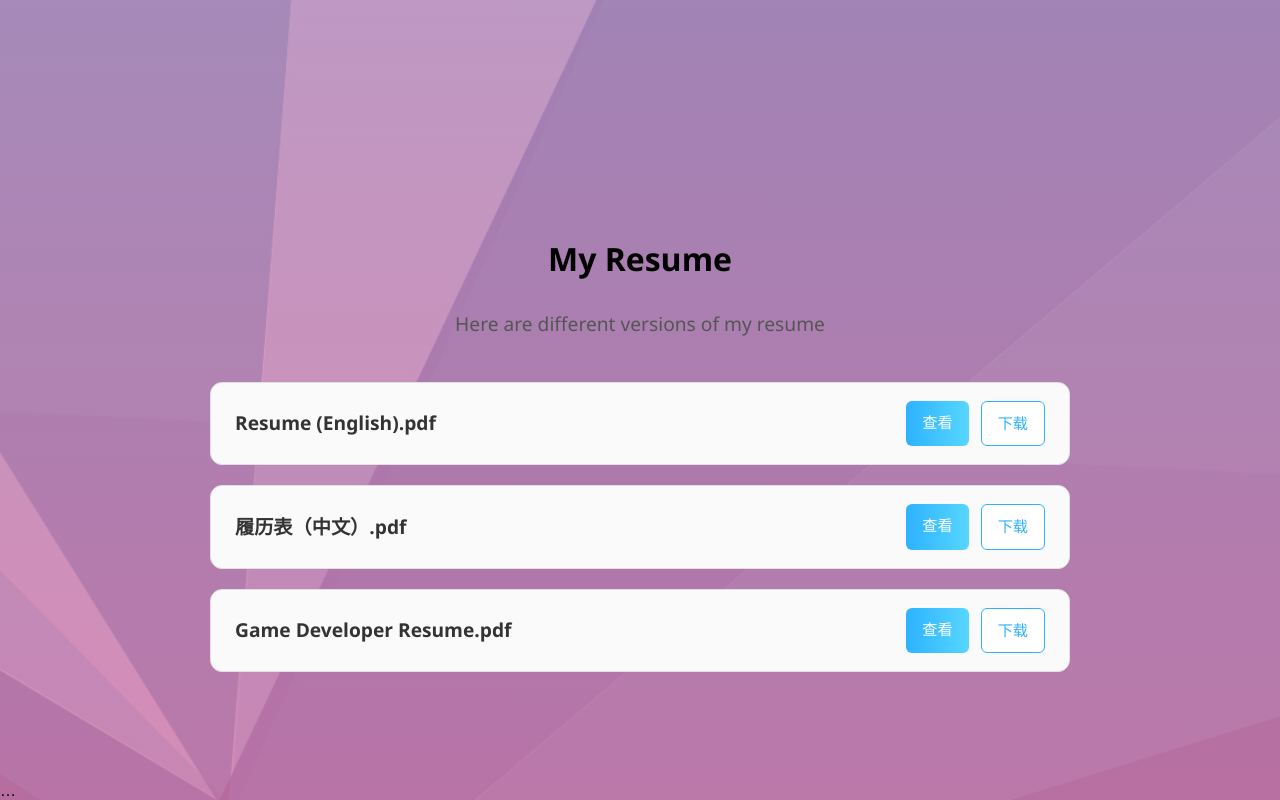
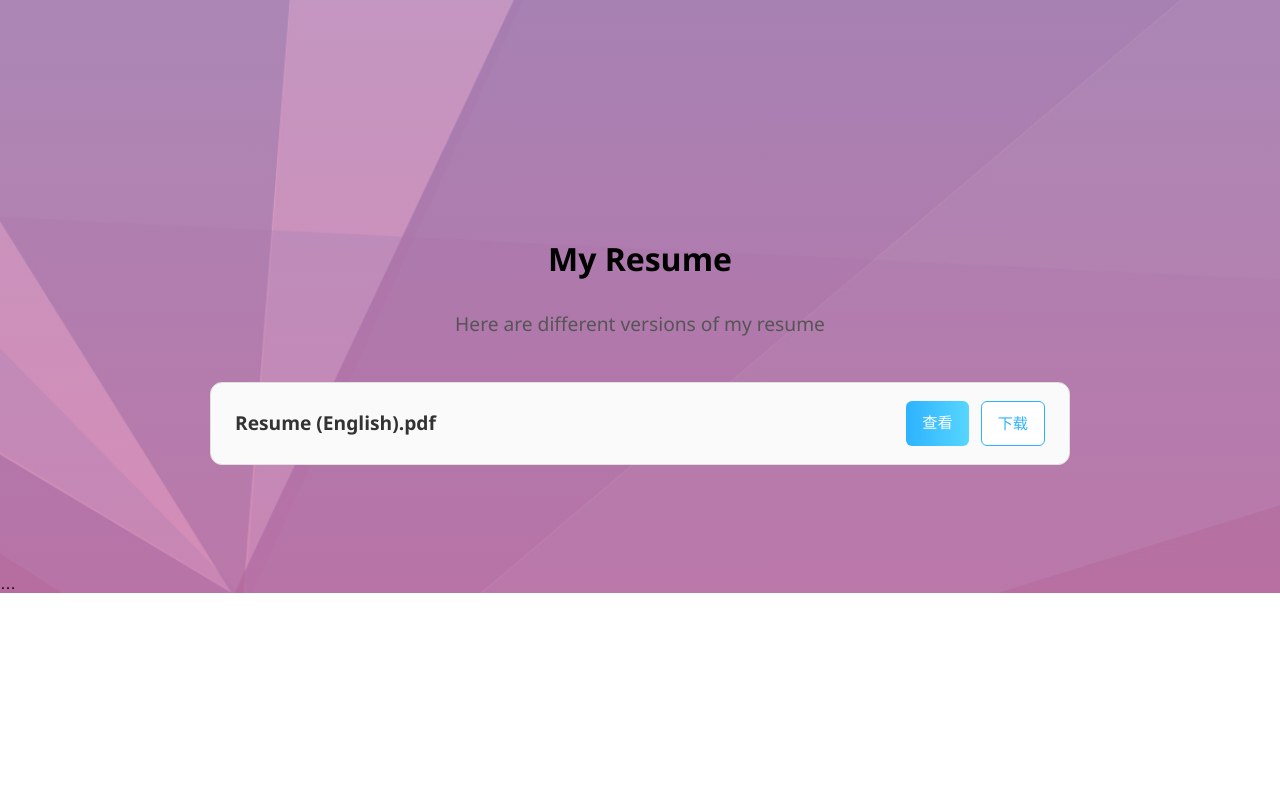
Before and after one commit to pandorava7/vite-project, a React (Vite) app: page /#portfolio in a window 1280 px wide. Shown: the part 5071-5871 px from the top of the page. After the commit the page ends 5664 px from the top, so only its background shows below. Built offline with nearby package versions, Linux system fonts and the light colour scheme; a web font is replaced by a local one.

Commit message:
delete test resume

```diff
--- a/src/components/Resume/Resume.tsx
+++ b/src/components/Resume/Resume.tsx
@@ -7,15 +7,7 @@ const Resume = () => {
     {
       name: "Resume (English).pdf",
       path: "/resumes/Resume_English.pdf",
-    },
-    {
-      name: "履历表（中文）.pdf",
-      path: "/resumes/Resume_Chinese.pdf",
-    },
-    {
-      name: "Game Developer Resume.pdf",
-      path: "/resumes/GameDev_Resume.pdf",
-    },
+    }
   ];
 
   return (
```
